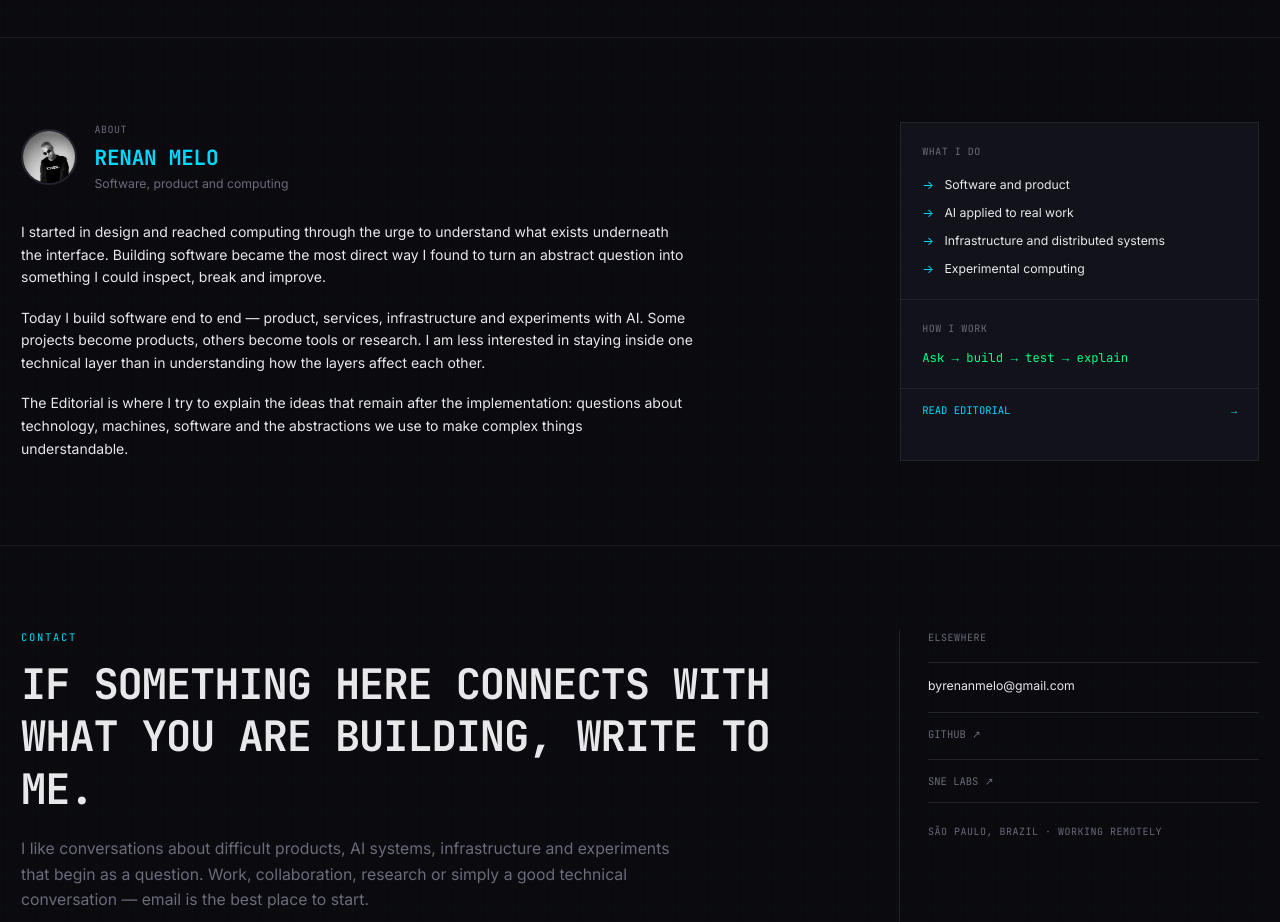
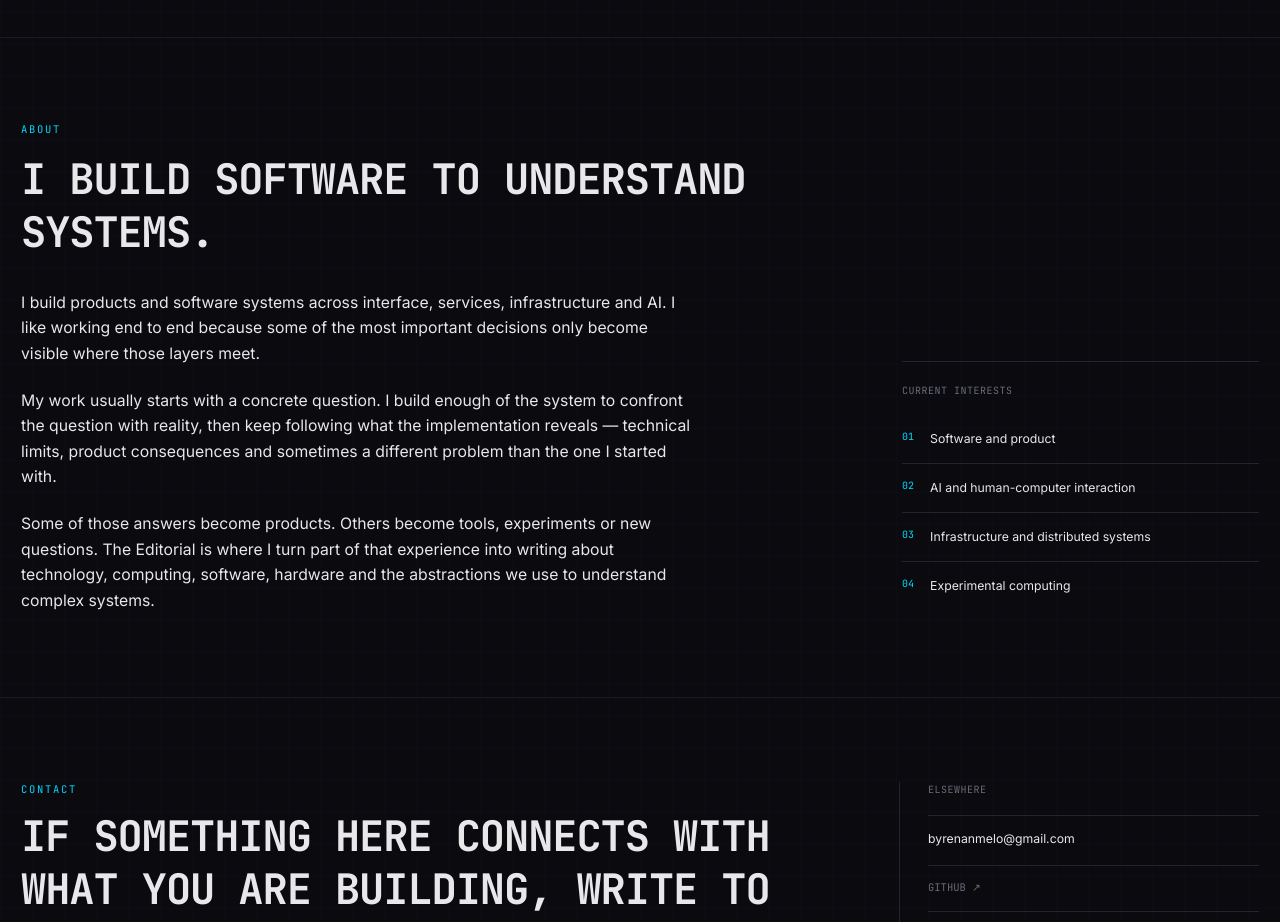
Before and after one commit to 4LFR3Dv1/Portfolio, a React (Vite) app: page / in a window 1280 px wide. Shown: the part 3060-3982 px from the top of the page. Built offline with nearby package versions, Linux system fonts and the light colour scheme.

Commit message:
Remodel About around current work and thinking

```diff
--- a/src/app/components/about-section.tsx
+++ b/src/app/components/about-section.tsx
@@ -2,73 +2,64 @@ import { useLanguage } from '../context/language-context';
 
 export function AboutSection() {
   const { language } = useLanguage();
-  const isEnglish = language === 'en';
-  const copy = isEnglish
+  const copy = language === 'en'
     ? {
         label: 'ABOUT',
-        subtitle: 'Software, product and computing',
+        title: 'I BUILD SOFTWARE TO UNDERSTAND SYSTEMS.',
         paragraphs: [
-          'I started in design and reached computing through the urge to understand what exists underneath the interface. Building software became the most direct way I found to turn an abstract question into something I could inspect, break and improve.',
-          'Today I build software end to end — product, services, infrastructure and experiments with AI. Some projects become products, others become tools or research. I am less interested in staying inside one technical layer than in understanding how the layers affect each other.',
-          'The Editorial is where I try to explain the ideas that remain after the implementation: questions about technology, machines, software and the abstractions we use to make complex things understandable.',
+          'I build products and software systems across interface, services, infrastructure and AI. I like working end to end because some of the most important decisions only become visible where those layers meet.',
+          'My work usually starts with a concrete question. I build enough of the system to confront the question with reality, then keep following what the implementation reveals — technical limits, product consequences and sometimes a different problem than the one I started with.',
+          'Some of those answers become products. Others become tools, experiments or new questions. The Editorial is where I turn part of that experience into writing about technology, computing, software, hardware and the abstractions we use to understand complex systems.',
         ],
-        what: 'WHAT I DO',
-        whatItems: ['Software and product', 'AI applied to real work', 'Infrastructure and distributed systems', 'Experimental computing'],
-        how: 'HOW I WORK',
-        howText: 'Ask → build → test → explain',
-        editorial: 'READ EDITORIAL',
+        interests: 'CURRENT INTERESTS',
+        interestItems: [
+          'Software and product',
+          'AI and human-computer interaction',
+          'Infrastructure and distributed systems',
+          'Experimental computing',
+        ],
       }
     : {
         label: 'SOBRE',
-        subtitle: 'Software, produto e computação',
+        title: 'CONSTRUO SOFTWARE PARA ENTENDER SISTEMAS.',
         paragraphs: [
-          'Comecei no design e cheguei à computação pela vontade de entender o que existe por baixo das interfaces. Construir software virou a forma mais direta que encontrei de transformar uma pergunta abstrata em algo que eu pudesse observar, quebrar e melhorar.',
-          'Hoje construo software de ponta a ponta — produto, serviços, infraestrutura e experiências com IA. Alguns projetos viram produtos, outros viram ferramentas ou pesquisa. Tenho menos interesse em ficar preso a uma camada técnica do que em entender como as camadas afetam umas às outras.',
-          'O Editorial é onde tento explicar as ideias que ficam depois da implementação: perguntas sobre tecnologia, máquinas, software e as abstrações que usamos para tornar coisas complexas compreensíveis.',
+          'Construo produtos e sistemas de software atravessando interface, serviços, infraestrutura e IA. Gosto de trabalhar de ponta a ponta porque algumas das decisões mais importantes só aparecem quando essas camadas se encontram.',
+          'Meu trabalho normalmente começa com uma pergunta concreta. Construo o suficiente do sistema para confrontar essa pergunta com a realidade e sigo o que a implementação revela — limites técnicos, consequências de produto e, às vezes, um problema diferente daquele que iniciou a investigação.',
+          'Algumas dessas respostas viram produtos. Outras viram ferramentas, experimentos ou novas perguntas. O Editorial é onde transformo parte dessa experiência em textos sobre tecnologia, computação, software, hardware e as abstrações que usamos para compreender sistemas complexos.',
         ],
-        what: 'O QUE FAÇO',
-        whatItems: ['Software e produto', 'IA aplicada ao trabalho real', 'Infraestrutura e sistemas distribuídos', 'Computação experimental'],
-        how: 'COMO TRABALHO',
-        howText: 'Perguntar → construir → testar → explicar',
-        editorial: 'LER EDITORIAL',
+        interests: 'INTERESSES ATUAIS',
+        interestItems: [
+          'Software e produto',
+          'IA e interação humano-computador',
+          'Infraestrutura e sistemas distribuídos',
+          'Computação experimental',
+        ],
       };
 
   return (
     <section className="mx-auto max-w-[1600px] border-t border-[var(--border-subtle)] px-6 py-16 lg:py-24" id="about">
-      <div className="grid gap-12 lg:grid-cols-[minmax(0,1.4fr)_minmax(280px,.6fr)]">
-        <div>
-          <div className="mb-8 flex items-center gap-5">
-            <div className="h-16 w-16 flex-shrink-0 overflow-hidden rounded-full border-2 border-[var(--border-default)]">
-              <img src="/docs/EDIT RENAN 1.png" alt="Renan Melo" className="h-full w-full object-cover object-top" />
-            </div>
-            <div>
-              <div className="font-mono text-[10px] uppercase tracking-wider text-[var(--terminal-muted)]">{copy.label}</div>
-              <h2 className="mt-2 font-mono text-2xl font-bold text-[var(--electric-blue)]">RENAN MELO</h2>
-              <div className="mt-1 text-sm text-[var(--terminal-muted)]">{copy.subtitle}</div>
-            </div>
-          </div>
+      <div className="grid gap-12 lg:grid-cols-[minmax(0,1.25fr)_minmax(280px,.55fr)] lg:gap-20">
+        <div className="max-w-4xl">
+          <p className="font-mono text-xs uppercase tracking-[0.16em] text-[var(--electric-blue)]">{copy.label}</p>
+          <h2 className="mt-5 max-w-4xl font-mono text-3xl font-bold leading-tight tracking-tight text-[var(--terminal-text)] sm:text-4xl lg:text-5xl">
+            {copy.title}
+          </h2>
 
-          <div className="max-w-3xl space-y-5 text-base leading-relaxed text-[var(--terminal-text)]">
+          <div className="mt-9 max-w-3xl space-y-6 text-base leading-relaxed text-[var(--terminal-text)] sm:text-lg">
             {copy.paragraphs.map((paragraph) => <p key={paragraph}>{paragraph}</p>)}
           </div>
         </div>
 
-        <aside className="border border-[var(--border-default)] bg-[var(--surface-1)]">
-          <div className="p-6">
-            <div className="font-mono text-[10px] uppercase tracking-wider text-[var(--terminal-muted)]">{copy.what}</div>
-            <ul className="mt-5 space-y-3 text-sm text-[var(--terminal-text)]">
-              {copy.whatItems.map((item) => (
-                <li key={item} className="flex gap-3"><span className="text-[var(--electric-blue)]">→</span><span>{item}</span></li>
-              ))}
-            </ul>
-          </div>
-          <div className="border-t border-[var(--border-default)] p-6">
-            <div className="font-mono text-[10px] uppercase tracking-wider text-[var(--terminal-muted)]">{copy.how}</div>
-            <p className="mt-4 font-mono text-sm text-[var(--electric-green)]">{copy.howText}</p>
-          </div>
-          <a href="/editorial/" className="flex min-h-12 items-center justify-between border-t border-[var(--border-default)] px-6 font-mono text-xs text-[var(--electric-blue)] transition-colors hover:bg-[var(--surface-2)]">
-            <span>{copy.editorial}</span><span>→</span>
-          </a>
+        <aside className="self-end border-t border-[var(--border-default)] pt-6 lg:mb-1">
+          <p className="font-mono text-[10px] uppercase tracking-wider text-[var(--terminal-muted)]">{copy.interests}</p>
+          <ul className="mt-5 space-y-0">
+            {copy.interestItems.map((item, index) => (
+              <li key={item} className="grid grid-cols-[2rem_1fr] border-t border-[var(--border-default)] py-4 text-sm leading-relaxed text-[var(--terminal-text)] first:border-t-0">
+                <span className="font-mono text-[10px] text-[var(--electric-blue)]">{String(index + 1).padStart(2, '0')}</span>
+                <span>{item}</span>
+              </li>
+            ))}
+          </ul>
         </aside>
       </div>
     </section>
```
